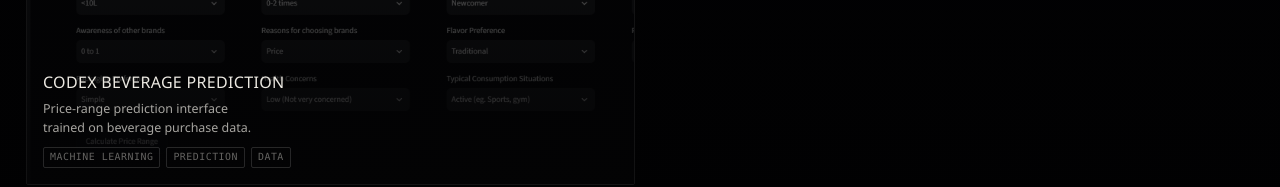
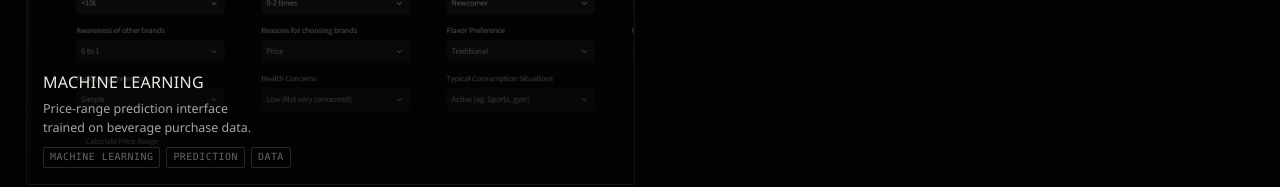
Before and after one commit to Terraspace009/websiteASH, a Next.js app: page / in a window 1280 px wide. Shown: the part 2460-2647 px from the top of the page. Built offline with nearby package versions, Linux system fonts and the light colour scheme.

Commit message:
Rename beverage project to Machine Learning

```diff
--- a/app/portfolio-data.ts
+++ b/app/portfolio-data.ts
@@ -348,7 +348,7 @@ export const galleryProjects: GalleryProject[] = [
     coord: "VENUE ARCHIVE",
   },
   {
-    title: "CodeX Beverage Prediction",
+    title: "Machine Learning",
     slug: "codex-beverage-prediction",
     href: "/selected-work",
     blurb: "Price-range prediction interface trained on beverage purchase data.",
```
